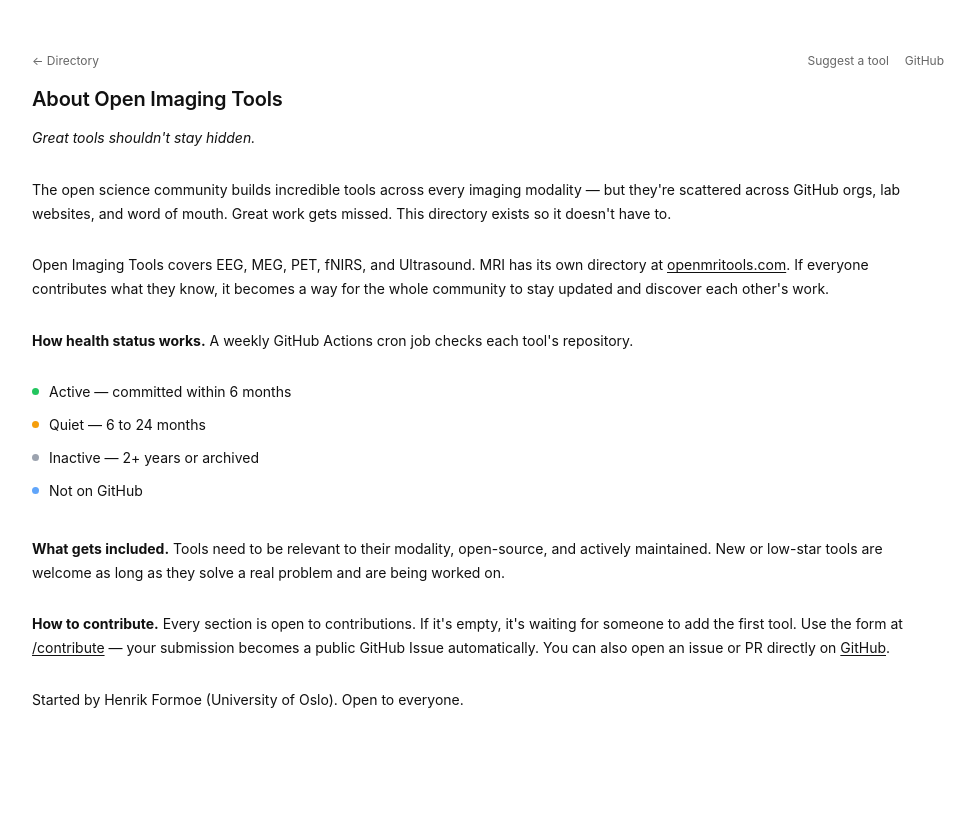
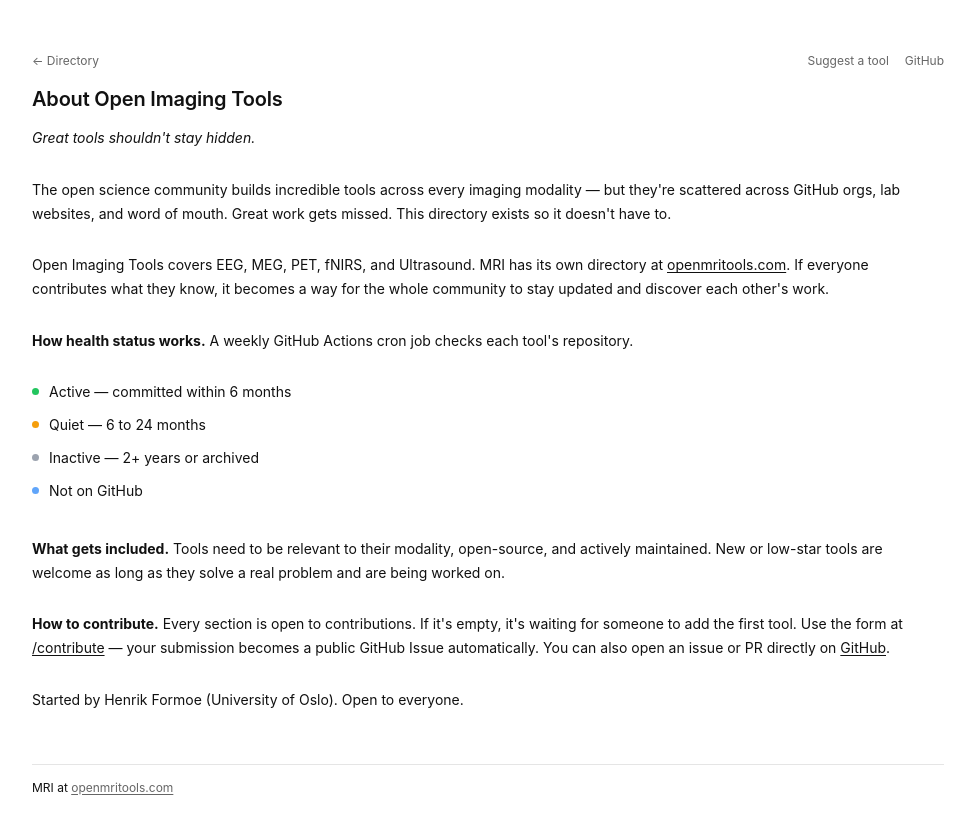
Before and after one commit to openimagingtools/openimagingtools.github.io, a Jekyll site: the page built from about.html, in a window 1280 px wide. Shown: the top 834 px of the page, without its empty margins (152-1127 px from the left). Built offline with Jekyll 4.4.1, drawn with Linux system fonts in a browser that asks for light colours.

Commit message:
Add openmritools.com cross-link to about page footer

```diff
--- a/about.html
+++ b/about.html
@@ -38,3 +38,7 @@
 
   <p>Started by Henrik Formoe (University of Oslo). Open to everyone.</p>
 </div>
+
+<footer class="footer">
+  MRI at <a href="https://openmritools.com" target="_blank" rel="noopener noreferrer">openmritools.com</a>
+</footer>
```
